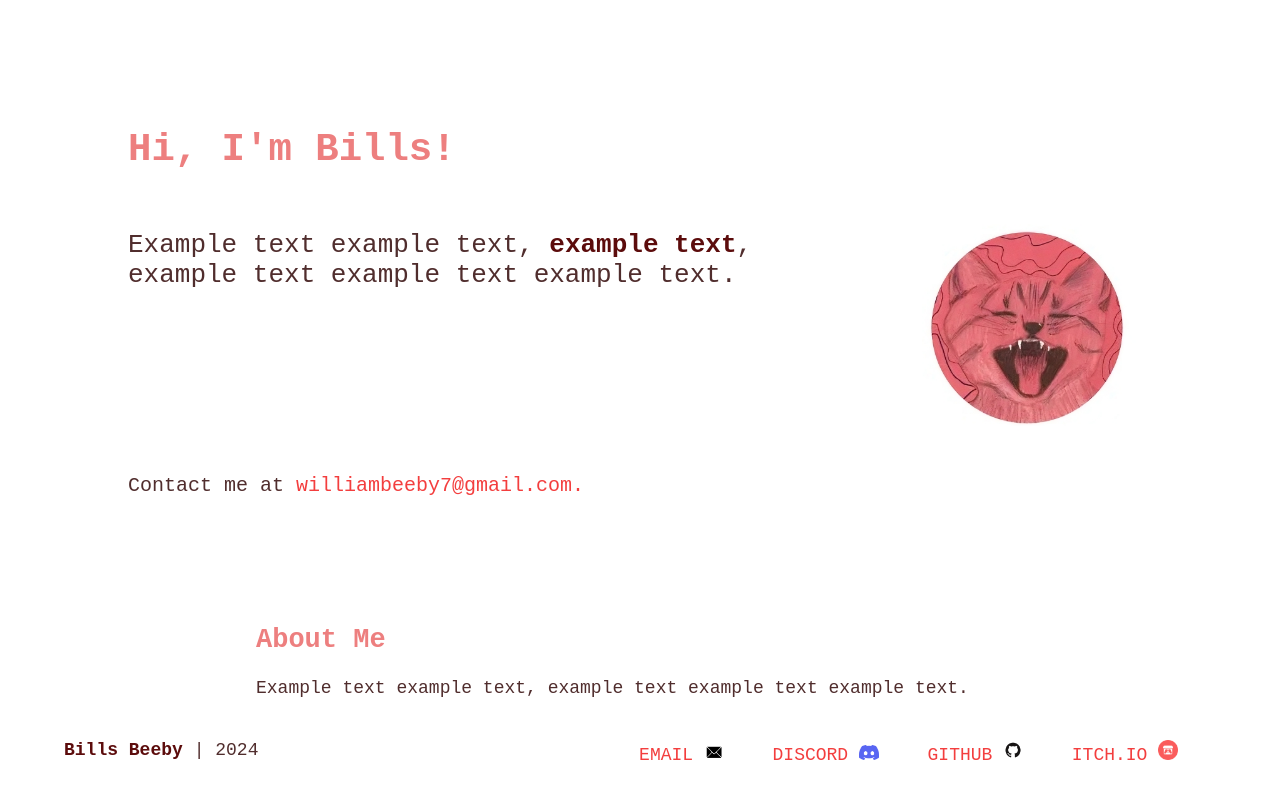
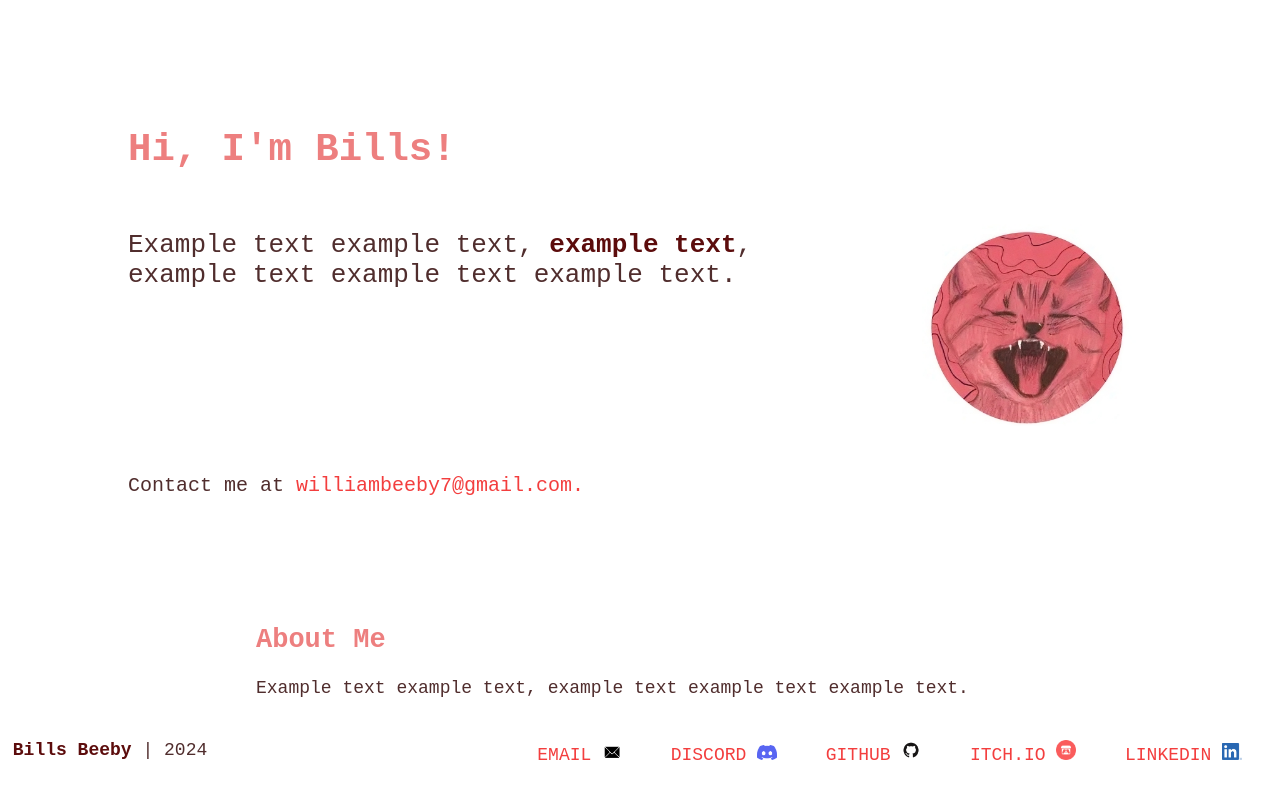
Before and after one commit to 8nathan/8nathan.github.io, a plain HTML site: page index.html in a window 1280 px wide. Shown: the top 800 px of the page. Drawn offline with Linux system fonts and the light colour scheme; files that its build step writes are made by us from their sources.

Commit message:
Added LinkedIn to footer and fixed some footer margin issues

```diff
--- a/index.html
+++ b/index.html
@@ -4,14 +4,13 @@
         <meta charset="UTF-8">
         <meta name="viewport" content="width=device-width, initial-scale=1.0">
         <title>Bills Beeby</title>
-        <link rel="stylesheet" href="/bills-beeby/styles.css">
-        <!--<link rel="stylesheet" href="styles.css"> -->
+        <!--<link rel="stylesheet" href="/bills-beeby/styles.css"> -->
+        <link rel="stylesheet" href="styles.css">
     </head>
 
     <body>
-
         <div class="footer">
-            <div style="float:left"> <b>Bills Beeby</b> | 2024</div>
+            <div style="float:left; margin-left:1%; margin-right:1%;"> <b>Bills Beeby</b> | 2024</div>
             <div style="float:right">
                 <div class="footer-link">
                     <a href="mailto:williambeeby7@gmail.com">EMAIL</a>
@@ -28,6 +27,10 @@
                 <div class="footer-link">
                     <a href="https://snezelute.itch.io/" target="_blank">ITCH.IO</a>
                     <img class="icon" src="images/icons/itchio-icon.png">
+                </div>
+                <div class="footer-link">
+                    <a href="https://www.linkedin.com/in/william-beeby-477405302/" target="_blank">LINKEDIN</a>
+                    <img class="icon" src="images/icons/linkedin-icon.png">
                 </div>
             </div>
         </div>
--- a/styles.css
+++ b/styles.css
@@ -98,10 +98,8 @@ a:active{
     position: fixed;
     left: 0;
     bottom: 0;
-    margin-left: 5%;
-    margin-right: 5%;;
     height: 7.5%;
-    width: 90%;
+    width: 100%;
     background-color: white;
     color: #502d2d;
 }
```
Also changed, not shown: pages/eidetic-eye.html (+5 -1 lines), pages/samurai-horse-revenge.html (+5 -1 lines), pages/vanquisher.html (+5 -1 lines), pages/wobbletown.html (+5 -1 lines), images/icons/linkedin-icon.png (added), images/samurai-horse-revenge-banner.png, 1 other file.
